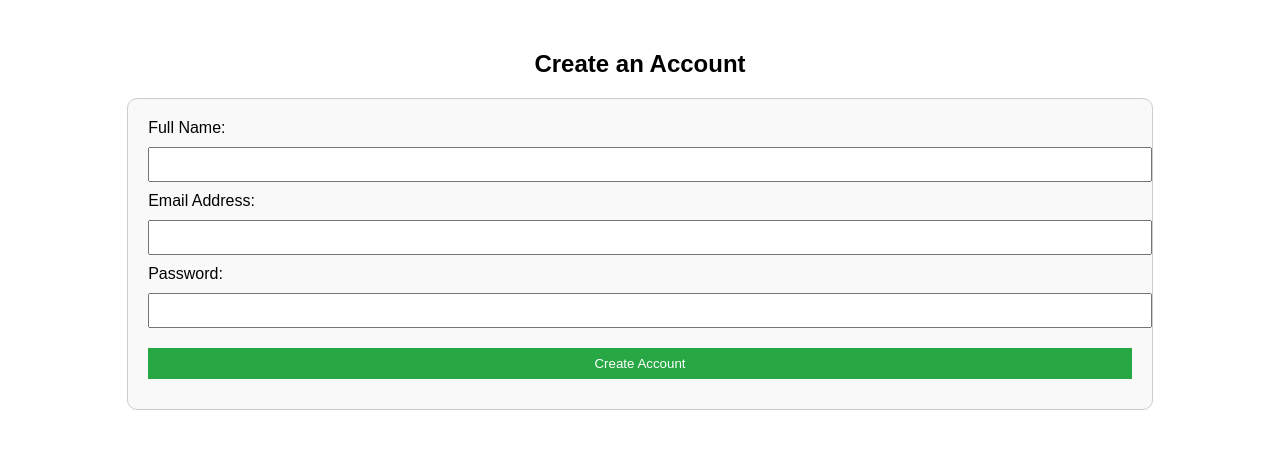
After one commit to Mr1-D3CRYPT/mozilla, a Django app: page /create_account in a window 1280 px wide. The commit adds this page. Shown: the top 449 px of the page. Run offline with Django 5.2, Linux system fonts and the light colour scheme.

Commit message:
Accounts

```diff
--- a/mozilla/models.py
+++ b/mozilla/models.py
@@ -1,4 +1,6 @@
 from django.db import models
+from django.contrib.auth.models import User
+User._meta.get_field('email')._unique = True
 
 class Event(models.Model):
     name = models.CharField(max_length=255)
@@ -10,9 +12,10 @@ class Event(models.Model):
     def __str__(self):
         return self.name
 
+
 class Registration(models.Model):
+    email = models.ForeignKey(User, on_delete=models.CASCADE, to_field='email', related_name="registrations")
     name = models.CharField(max_length=255)
-    email = models.EmailField()
     phone = models.CharField(max_length=20)
     country_code = models.CharField(max_length=5, default="+91")
     institution = models.CharField(max_length=255)
--- /dev/null
+++ b/mozilla/templates/account_creation.html
@@ -0,0 +1,64 @@
+<!DOCTYPE html>
+<html lang="en">
+<head>
+    <meta charset="UTF-8">
+    <meta name="viewport" content="width=device-width, initial-scale=1.0">
+    <title>Create Account</title>
+    <style>
+        body {
+            font-family: Arial, sans-serif;
+            margin: 50px;
+            text-align: center;
+        }
+        form {
+            display: inline-block;
+            text-align: left;
+            padding: 20px;
+            border: 1px solid #ccc;
+            border-radius: 10px;
+            background: #f9f9f9;
+        }
+        input, button {
+            width: 100%;
+            padding: 8px;
+            margin: 10px 0;
+        }
+        button {
+            background-color: #28a745;
+            color: white;
+            border: none;
+            cursor: pointer;
+        }
+        button:hover {
+            background-color: #218838;
+        }
+        .error {
+            color: red;
+        }
+    </style>
+</head>
+<body>
+
+    <h2>Create an Account</h2>
+
+    {% if error %}
+        <p class="error">{{ error }}</p>
+    {% endif %}
+
+    <form method="POST">
+        {% csrf_token %}
+
+        <label for="name">Full Name:</label>
+        <input type="text" id="name" name="name" required>
+
+        <label for="email">Email Address:</label>
+        <input type="email" id="email" name="email" required>
+
+        <label for="password">Password:</label>
+        <input type="password" id="password" name="password" required>
+
+        <button type="submit">Create Account</button>
+    </form>
+
+</body>
+</html>
--- a/mozilla/urls.py
+++ b/mozilla/urls.py
@@ -12,4 +12,6 @@ urlpatterns = [
     path("projects", views.projects, name="projects"),
     path("registration", views.registration, name="registration"),
     path('place-order', views.place_order, name='place-order'),
+    path('create_account', views.create_account, name='create_account'),
+    path("account", views.account, name="account"),
 ]
--- a/mozilla/views.py
+++ b/mozilla/views.py
@@ -1,9 +1,11 @@
 from django.http import JsonResponse
-from django.shortcuts import render
 from .models import CurriculumInclusion, Deliverable, Event, Project, Course, TeamMember, Registration
 import json
 from django.core.mail import send_mail
 from django.views.decorators.csrf import csrf_exempt
+from django.contrib.auth.models import User
+from django.contrib.auth import login
+from django.shortcuts import render, redirect
 
 def index(request):
     team_members = TeamMember.objects.all()
@@ -37,6 +39,36 @@ def event_single(request):
 
 def registration(request):
     return render(request, 'registration.html')
+
+def account(request):
+    return render(request, 'account.html')
+
+def create_account(request):
+    if request.method == "POST":
+        name = request.POST.get("name")
+        email = request.POST.get("email")
+        password = request.POST.get("password")
+
+        # Validate required fields
+        if not name or not email or not password:
+            return render(request, "account_creation.html", {"error": "All fields are required."})
+
+        # Check if the email already exists
+        if User.objects.filter(email=email).exists():
+            return render(request, "account_creation.html", {"error": "Email already exists."})
+
+        # Create the user
+        user = User.objects.create_user(username=name, email=email, password=password)
+
+        # Log the user in immediately after account creation
+        login(request, user)
+
+        # Redirect to the registration page after successful sign-up
+        return redirect("registration")  # Change to your actual registration URL name
+
+    return render(request, "account_creation.html")
+
+
 
 @csrf_exempt
 def place_order(request):
```
Also changed, not shown: mozilla/templates/about.html (+20 -0 lines), mozilla/templates/account.html (added, +46 -0 lines), mozilla/templates/course.html (+20 -0 lines), mozilla/templates/deliverables.html (+20 -0 lines), mozilla/templates/event-single.html (+12 -3 lines), mozilla/templates/event.html (+20 -0 lines), mozilla/templates/index.html (+20 -0 lines), mozilla/templates/projects.html (+20 -0 lines), db.sqlite3, mozilla/migrations/0007_alter_registration_email.py (added).
